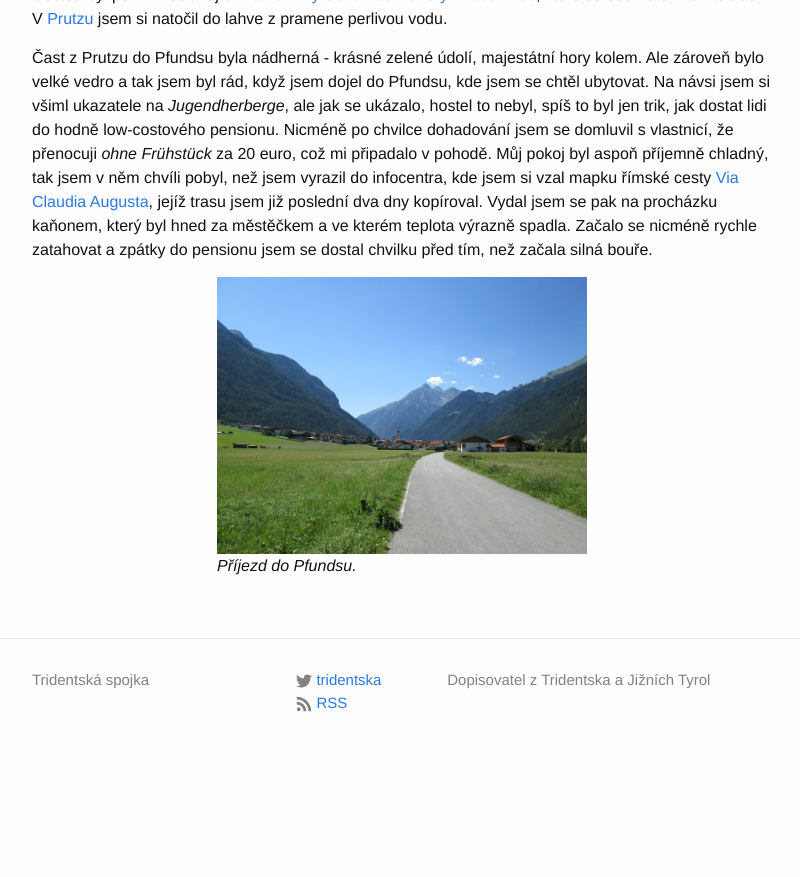
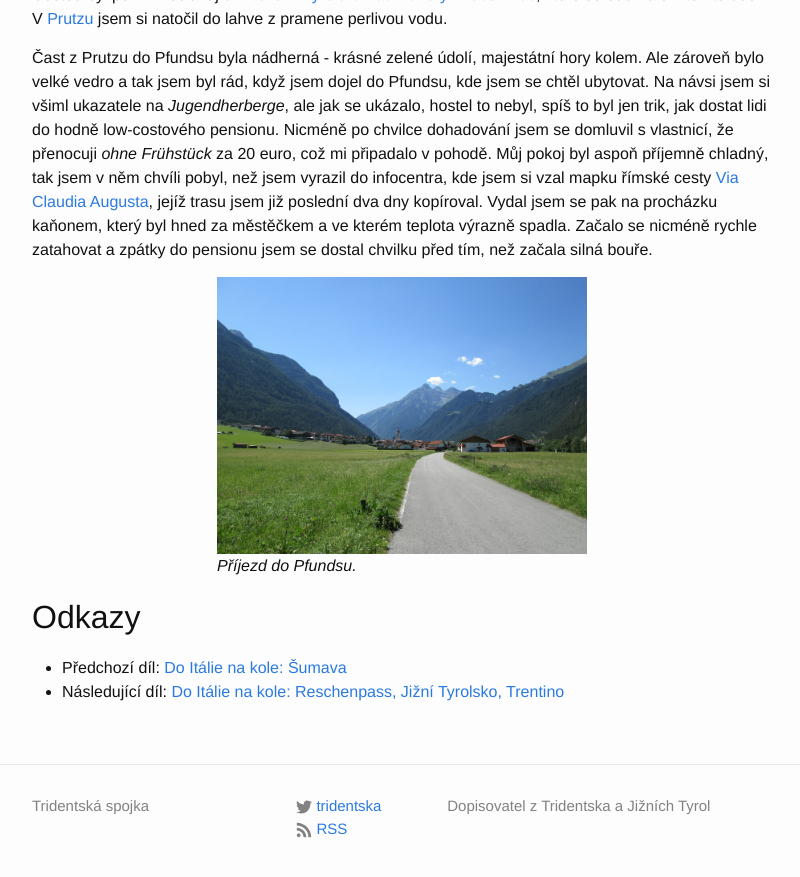
Before and after one commit to adliska/tridentskaspojka, a Jekyll site: the page built from _posts/2015-12-21-do-italie-na-kole-innska-cyklostezka-inn-radweg.markdown, in a window 1280 px wide and 900 px high, scrolled down 7187 px. Shown: the top 877 px of the window, without its empty margins (238-1038 px from the left). Built offline with Jekyll 4.4.1, drawn with Linux system fonts in a browser that asks for light colours; before the commit the page ends 7961 px from its top, so only the background shows below that.

```diff
--- a/_posts/2015-11-29-cesta-z-cech-do-italie-na-kole.markdown
+++ b/_posts/2015-11-29-cesta-z-cech-do-italie-na-kole.markdown
@@ -131,3 +131,7 @@ v kempu postavil stan a tím pro mě skončil druhý den cesty.
  {:.center-image}
 [![Údolí Kaplického potoka](/images/udoli_kaplickeho_potoka_thumbnail.JPG)](/images/udoli_kaplickeho_potoka.JPG)
 Údolí Kaplického potoka.
+
+## Odkazy
+- Následující díl: [Do Itálie na kole: Šumava]({% post_url
+  2015-12-20-do-italie-na-kole-sumava %})
--- a/_posts/2015-12-20-do-italie-na-kole-sumava.markdown
+++ b/_posts/2015-12-20-do-italie-na-kole-sumava.markdown
@@ -67,3 +67,9 @@ Střed Pasova s cibulovitými báněmi dómu sv. Štěpána.
 {:.center-image}
 [![Portál Gymnasia Leopoldinum](/images/pasov_leopoldinum_portal_thumbnail.JPG)](/images/pasov_leopoldinum_portal.JPG)
 Portál [Gymnasia Leopoldinum](https://de.wikipedia.org/wiki/Gymnasium_Leopoldinum_(Passau))
+
+## Odkazy
+- Předchozí díl: [Cesta do Rovereta, aneb z Čech do Itálie na
+  kole]({% post_url 2015-11-29-cesta-z-cech-do-italie-na-kole %})
+- Následující díl: [Do Itálie na kole: Innská cyklostezka]({% post_url
+  2015-12-21-do-italie-na-kole-innska-cyklostezka-inn-radweg %})
--- a/_posts/2015-12-21-do-italie-na-kole-innska-cyklostezka-inn-radweg.markdown
+++ b/_posts/2015-12-21-do-italie-na-kole-innska-cyklostezka-inn-radweg.markdown
@@ -208,3 +208,10 @@ tím, než začala silná bouře.
 {:.center-image}
 [![](/images/2015/12/pfunds_thumbnail.JPG)](/images/2015/12/pfunds.JPG)
 Příjezd do Pfundsu.
+
+
+## Odkazy
+- Předchozí díl: [Do Itálie na kole: Šumava]({% post_url
+2015-12-20-do-italie-na-kole-sumava %})
+- Následující díl: [Do Itálie na kole: Reschenpass, Jižní Tyrolsko, Trentino]({% post_url
+2020-12-30-do-italie-na-kole-reschenpass-sudtirol-trentino %})
--- a/index.html
+++ b/index.html
@@ -15,4 +15,6 @@ layout: default
       </li>
     {% endfor %}
   </ul>
+
+  <a href="/blog">Starší příspěvky</a>
 </div>
```
Also changed, not shown: _posts/2020-12-30-do-italie-na-kole-reschenpass-sudtirol-trentino.md (added, +71 -0 lines), all_posts.html (added, +19 -0 lines), images/2020/12/cesta_od_nauders_thumbnail.JPG (added), images/2020/12/italia_thumbnail.JPG (added), images/2020/12/klopaierspitze_thumbnail.JPG (added), images/2020/12/pfunds_stodola_thumbnail.JPG (added), images/2020/12/reschensee_kostelni_vez_thumbnail.JPG (added), images/2020/12/stoupani_reschenpass_thumbnail.JPG (added), images/2020/12/udoli_martina_thumbnail.JPG (added), 7 other files.
